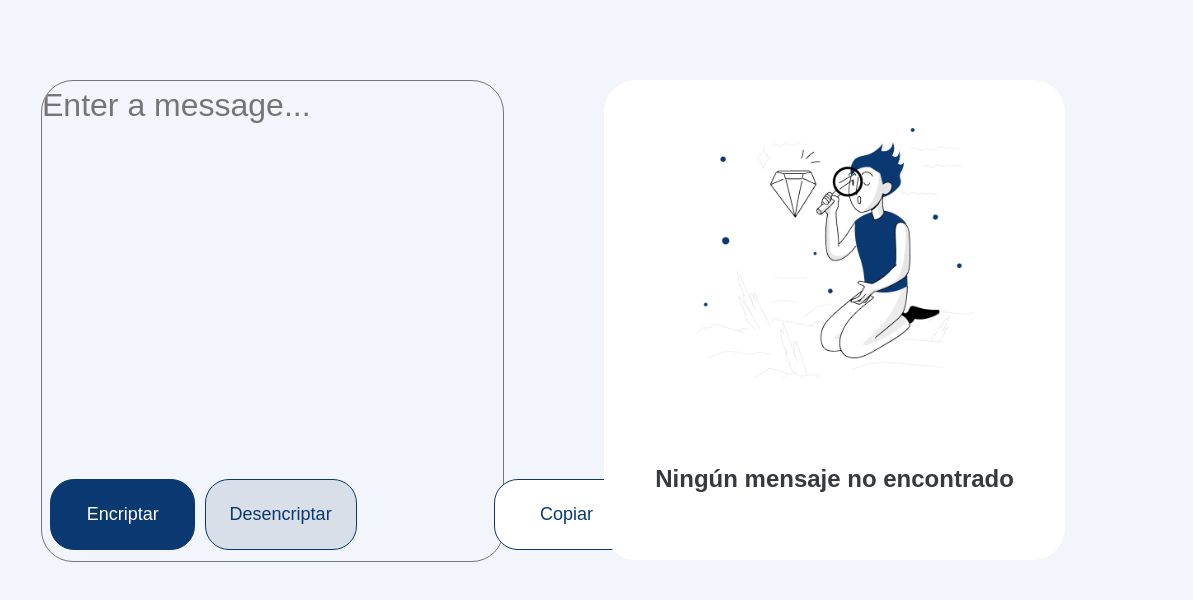
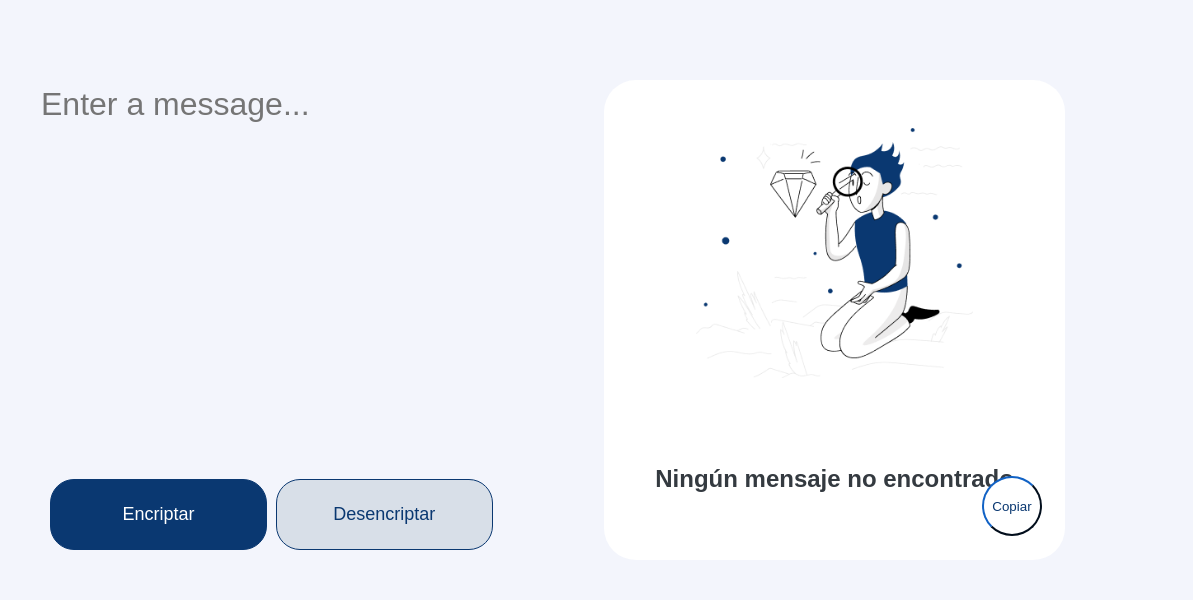
Before and after one commit to nicolasmartinsanchez/Encriptador, a plain HTML site: page encriptador.html in a window 1280 px wide. Both pictures are taken after a click on the button "Encriptar". Shown: the full height of the page, 87-1280 px from the left. Drawn offline with nearby package versions, Linux system fonts and the light colour scheme.

Commit message:
Arreglado boton copiar, faltan estilos

```diff
--- a/encriptador.css
+++ b/encriptador.css
@@ -29,7 +29,8 @@ body{
 #cajaTexto1{
     width: 100%;
     height: 100%;
-    border-radius: 32px;
+    border: none;
+    outline: none;
     background-color: #F3F5FC;
     font-size: 32px;
     font-family: Arial, Helvetica, sans-serif;
@@ -115,12 +116,16 @@ body{
     border: none;
 }
 
-#submit{
-    position: relative;
-    left: 128px;
+#botonCopiar{
+    position: absolute;
+    right: 5%;
+    bottom: 5%;
+    width: 60px;
+    height: 60px;
     color: #0A3871;
     background-color: white;
     border-color: #0A3871;
+    border-radius: 50%;
 }
 
 @media screen and (max-width: 480px)
--- a/encriptador.html
+++ b/encriptador.html
@@ -19,7 +19,7 @@
                 </div>
             </div>
             <div class="cajaTextoResultado" id="cajaTextoResultado">
-                <textarea id="cajaTexto2"></textarea>
+                <textarea id="cajaTexto2" disabled></textarea>
                 <img id="muñeco" class="muneco" src="Muñeco.png" alt="muñeco">
                 <input id="textoNoEncontrado" type="text" value="Ningún mensaje no encontrado">
             </div>
--- a/encriptador.js
+++ b/encriptador.js
@@ -15,10 +15,10 @@ var reemplazoVocales = ["ai", "enter", "imes", "ober","ufat"];
 
 var cajaResultado = document.getElementById("cajaTextoResultado");
 var muñeco = document.getElementById("muñeco");
-var botones = document.getElementById("botones");
+var botones = document.getElementById("cajaTextoResultado");
 var backupMuñeco;
 var backupTexto;
-var button;
+var botonCopiar;
 
 function capturarTextoNormal()  //funcion que captura el texto normal que el usuario coloca en la caja, cuando oprime el boton "encriptar"
 {
@@ -90,15 +90,14 @@ function desencriptar()
 
 function crearBotonCopiar()
 {
-    button = document.createElement("input");
-    button.type = "button";
-    button.id = "submit";
-    button.value = "Copiar";
-    button.className = "boton";
+    botonCopiar = document.createElement("input");
+    botonCopiar.type = "button";
+    botonCopiar.id = "botonCopiar";
+    botonCopiar.value = "Copiar";
 
-    botones.appendChild(button);
+    botones.appendChild(botonCopiar);
 
-    button.addEventListener("click", copiarTexto);
+    botonCopiar.addEventListener("click", copiarTexto);
 }
 
 function limpiarTextoIngresado()
@@ -122,7 +121,7 @@ function limpiarCajaTexto2()
 
 function quitarBotonCopiar()
 {
-    var backupBotonCopiar = botones.removeChild(button);
+    var backupBotonCopiar = botones.removeChild(botonCopiar);
 }
 
 function copiarTexto()
```
